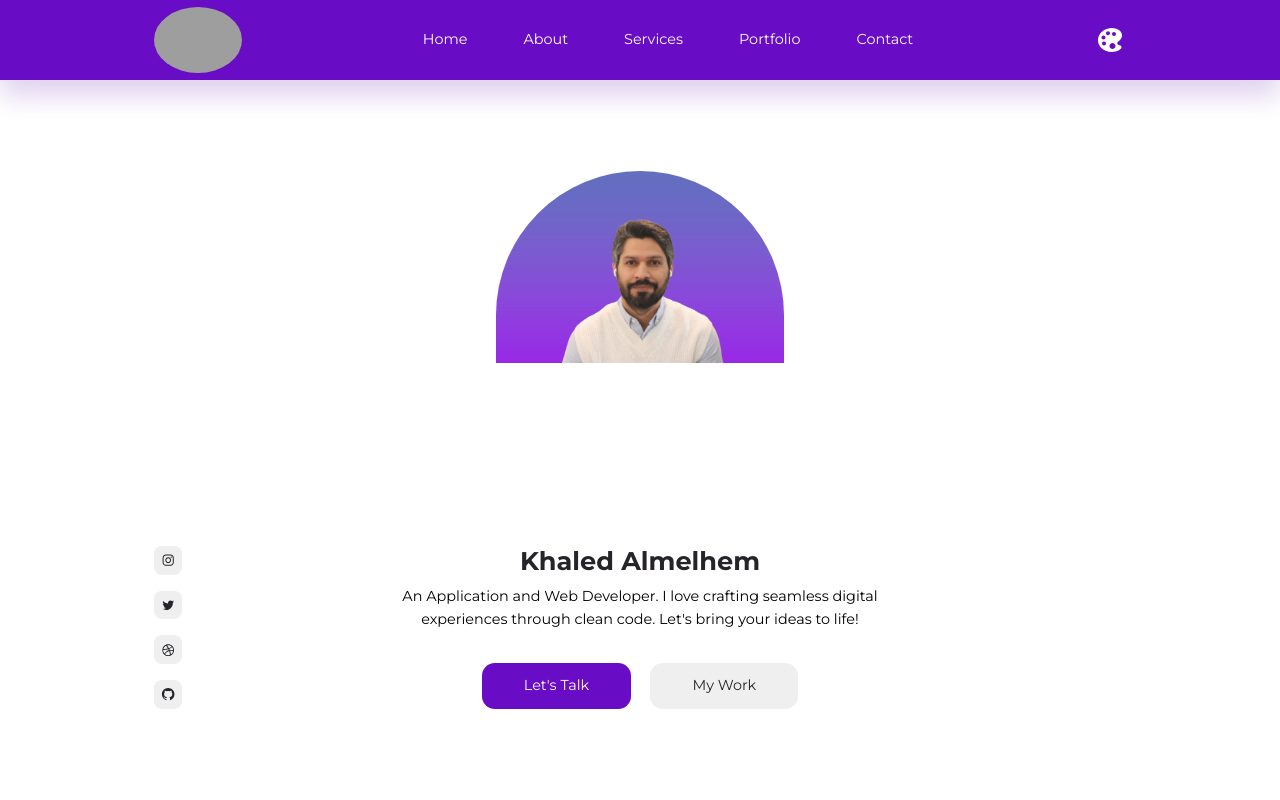
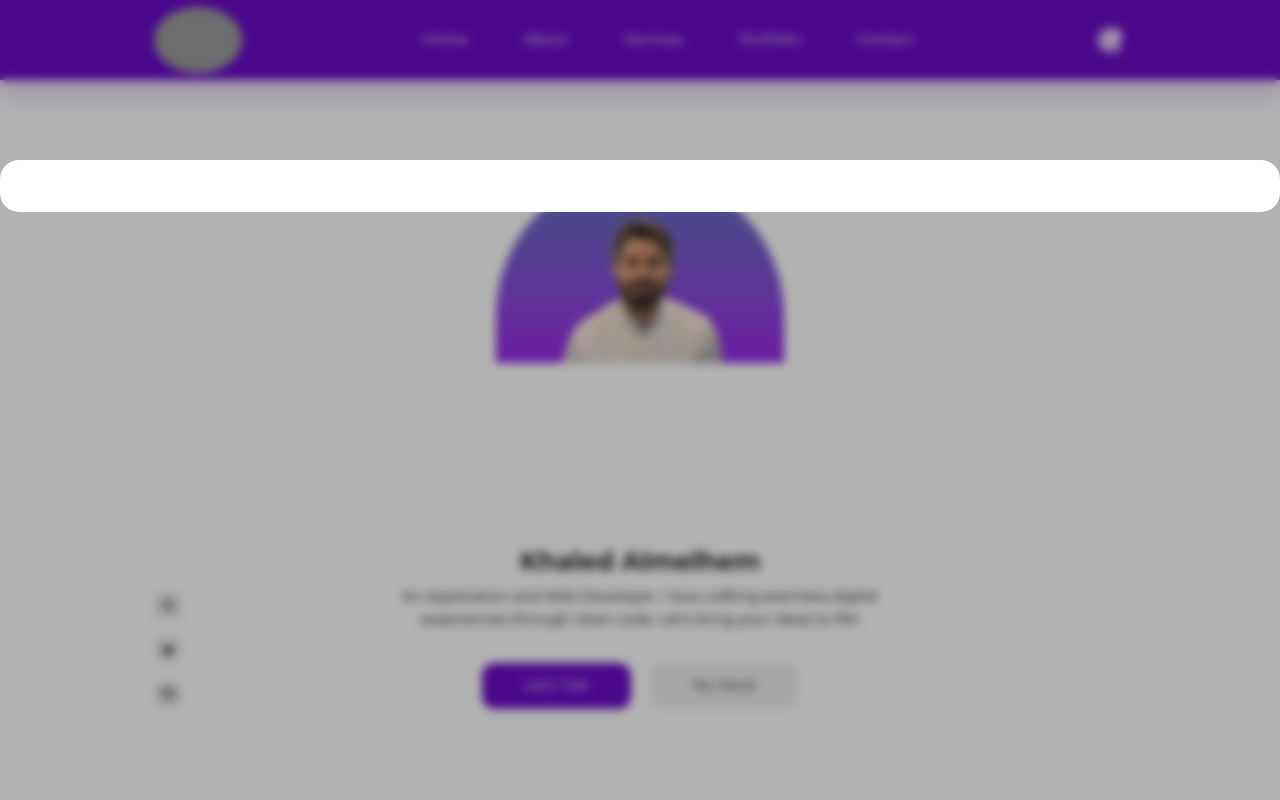
Before and after one commit to Haz7kh/khaled-almelhem, a React (Create React App) app: page / in a window 1280 px wide. Both pictures are taken after a click on the button 1110 px from the left and 40 px from the top of the page. Shown: the top 800 px of the page. Built offline with nearby package versions, Linux system fonts and the light colour scheme; grey boxes are pictures that could not be loaded.

Commit message:
prepare the context, them part 1

```diff
--- a/public/index.html
+++ b/public/index.html
@@ -11,6 +11,7 @@
     />
   </head>
   <body>
+    <div id="overlays"></div>
     <div id="root"></div>
   </body>
 </html>
--- a/src/App.jsx
+++ b/src/App.jsx
@@ -8,6 +8,7 @@ import Testimonials from "./sections/testimonials/Testimonials";
 import FAQs from "./sections/faqs/FAQs";
 import Contact from "./sections/contact/Contact";
 import Footer from "./sections/footer/Footer";
+import Modal from "./components/Modal";
 
 const App = () => {
   return (
@@ -21,6 +22,7 @@ const App = () => {
       <FAQs />
       <Contact />
       <Footer />
+      <Modal />
     </main>
   );
 };
--- /dev/null
+++ b/src/components/Modal.jsx
@@ -0,0 +1,24 @@
+import React, { Fragment } from "react";
+import Card from "./Card";
+import "./modal.css";
+import ReactDOM from "react-dom";
+import { useModalContext } from "../context/modal-context";
+
+const Modal = ({ className, children }) => {
+  const { showModal, hideModalHandler } = useModalContext();
+  return (
+    <Fragment>
+      {showModal &&
+        ReactDOM.createPortal(
+          <>
+            <section id="backdrop" onClick={hideModalHandler}>
+              <Card className={className}>{children}</Card>
+            </section>
+          </>,
+          document.querySelector("#overlays")
+        )}
+    </Fragment>
+  );
+};
+
+export default Modal;
--- /dev/null
+++ b/src/components/modal.css
@@ -0,0 +1,10 @@
+#backdrop {
+  background: rgba(0, 0, 0, 0.3);
+  position: fixed;
+  top: 0;
+  right: 0;
+  bottom: 0;
+  left: 0;
+  backdrop-filter: blur(5px);
+  z-index: 99;
+}
--- /dev/null
+++ b/src/context/modal-context.js
@@ -0,0 +1,26 @@
+import { createContext, useContext, useState } from "react";
+
+const ModalContext = createContext();
+
+export const ModalProvider = ({ children }) => {
+  const [showModal, setShowModal] = useState(false);
+
+  const showModalHandler = () => {
+    setShowModal(true);
+  };
+  const hideModalHandler = () => {
+    setShowModal(false);
+  };
+  return (
+    <ModalContext.Provider
+      value={{ showModal, showModalHandler, hideModalHandler }}
+    >
+      {children}
+    </ModalContext.Provider>
+  );
+};
+
+// custom hook to consume the modal context anywhere in my project:
+export const useModalContext = () => {
+  return useContext(ModalContext);
+};
--- a/src/index.js
+++ b/src/index.js
@@ -1,6 +1,11 @@
 import ReactDOM from "react-dom/client";
 import App from "./App";
 import "./index.css";
+import { ModalProvider } from "./context/modal-context";
 
 const root = ReactDOM.createRoot(document.querySelector("#root"));
-root.render(<App />);
+root.render(
+  <ModalProvider>
+    <App />
+  </ModalProvider>
+);
--- a/src/sections/footer/data.js
+++ b/src/sections/footer/data.js
@@ -1,20 +1,25 @@
-import {AiOutlineInstagram} from 'react-icons/ai'
-import {AiOutlineTwitter} from 'react-icons/ai'
-import {AiOutlineDribbble} from 'react-icons/ai'
-import {AiFillGithub} from 'react-icons/ai'
+import { AiOutlineInstagram } from "react-icons/ai";
+import { AiOutlineTwitter } from "react-icons/ai";
+import { AiFillGithub } from "react-icons/ai";
 
 export const links = [
-    {id: 1, link: '#', title: 'Home'},
-    {id: 2, link: '#about', title: 'About'},
-    {id: 3, link: '#services', title: 'Services'},
-    {id: 4, link: '#portfolio', title: 'Portfolio'},
-    {id: 5, link: '#contact', title: 'Contact'}
-]
-
+  { id: 1, link: "#", title: "Home" },
+  { id: 2, link: "#about", title: "About" },
+  { id: 3, link: "#services", title: "Services" },
+  { id: 4, link: "#portfolio", title: "Portfolio" },
+  { id: 5, link: "#contact", title: "Contact" },
+];
 
 export const socials = [
-    {id: 1, link: 'https://instagram.com', icon: <AiOutlineInstagram/>},
-    {id: 2, link: 'https://twitter.com', icon: <AiOutlineTwitter/>},
-    {id: 3, link: 'https://dribbble.com', icon: <AiOutlineDribbble/>},
-    {id: 4, link: 'https://github.com', icon: <AiFillGithub/>}
-]
+  {
+    id: 1,
+    link: "https://www.instagram.com/khaledalmelhem7/",
+    icon: <AiOutlineInstagram />,
+  },
+  {
+    id: 2,
+    link: "https://twitter.com/Khaled38046521",
+    icon: <AiOutlineTwitter />,
+  },
+  { id: 4, link: "https://github.com/Haz7kh", icon: <AiFillGithub /> },
+];
--- a/src/sections/header/data.js
+++ b/src/sections/header/data.js
@@ -1,13 +1,19 @@
-import {AiOutlineInstagram} from 'react-icons/ai'
-import {AiOutlineTwitter} from 'react-icons/ai'
-import {AiOutlineDribbble} from 'react-icons/ai'
-import {AiFillGithub} from 'react-icons/ai'
+import { AiOutlineInstagram } from "react-icons/ai";
+import { AiOutlineTwitter } from "react-icons/ai";
+import { AiFillGithub } from "react-icons/ai";
 
 const data = [
-    {id: 1, link: 'https://instagram.com', icon: <AiOutlineInstagram/>},
-    {id: 2, link: 'https://twitter.com', icon: <AiOutlineTwitter/>},
-    {id: 3, link: 'https://dribbble.com', icon: <AiOutlineDribbble/>},
-    {id: 4, link: 'https://github.com', icon: <AiFillGithub/>}
-]
+  {
+    id: 1,
+    link: "https://www.instagram.com/khaledalmelhem7/",
+    icon: <AiOutlineInstagram />,
+  },
+  {
+    id: 2,
+    link: "https://twitter.com/Khaled38046521",
+    icon: <AiOutlineTwitter />,
+  },
+  { id: 4, link: "https://github.com/Haz7kh", icon: <AiFillGithub /> },
+];
 
-export default data
+export default data;
--- a/src/sections/navbar/NavBar.jsx
+++ b/src/sections/navbar/NavBar.jsx
@@ -3,8 +3,9 @@ import "./navbar.css";
 import Logo from "../../assets/IMG_2412.png";
 import data from "./data";
 import { IoIosColorPalette } from "react-icons/io";
-
+import { useModalContext } from "../../context/modal-context";
 const NavBar = () => {
+  const { showModalHandler } = useModalContext();
   return (
     <nav>
       <div className="container nav_container">
@@ -18,7 +19,7 @@ const NavBar = () => {
             </li>
           ))}
         </ul>
-        <button id="theme__icon">
+        <button id="theme__icon" onClick={showModalHandler}>
           <IoIosColorPalette />
         </button>
       </div>
```
